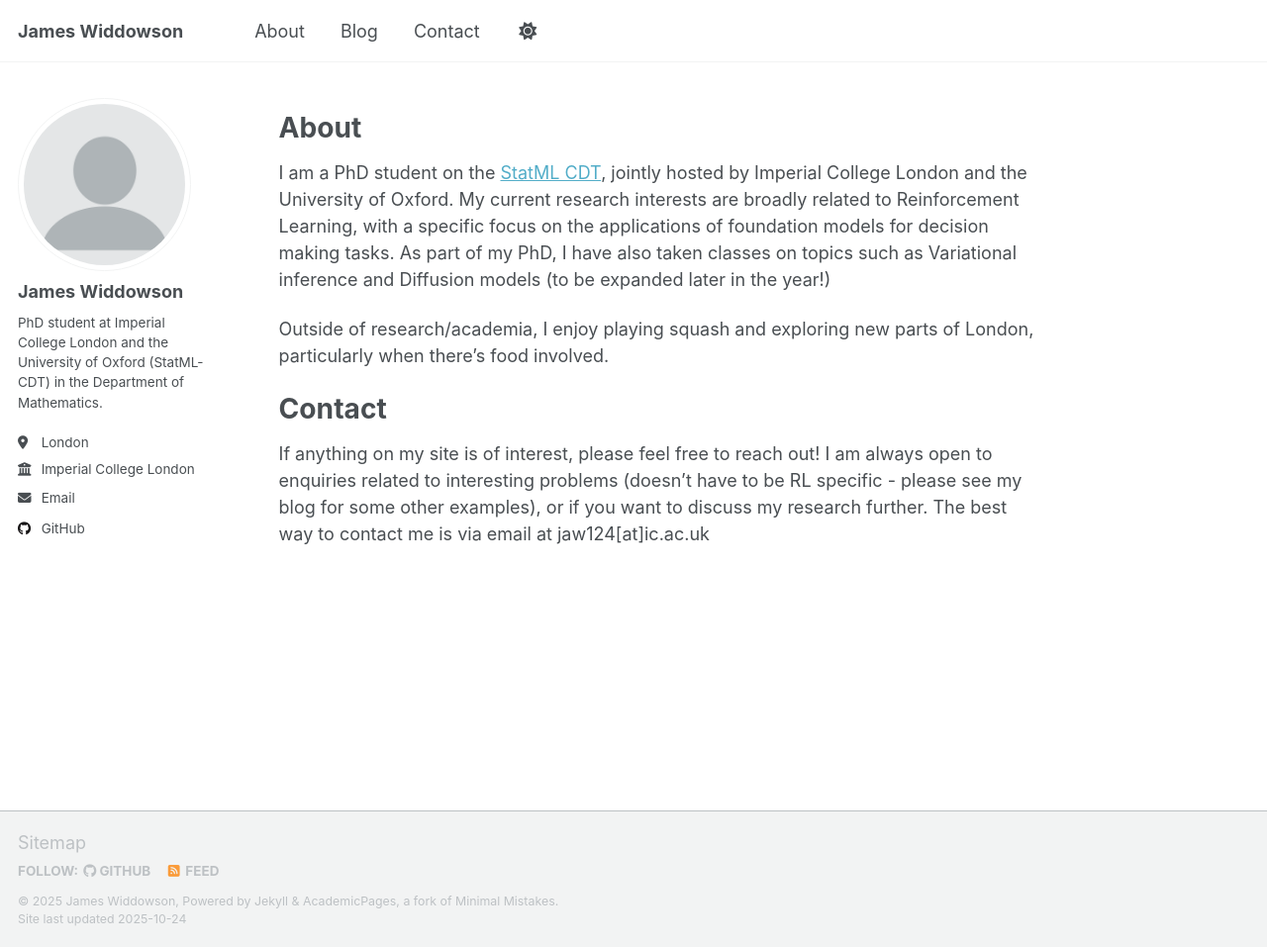
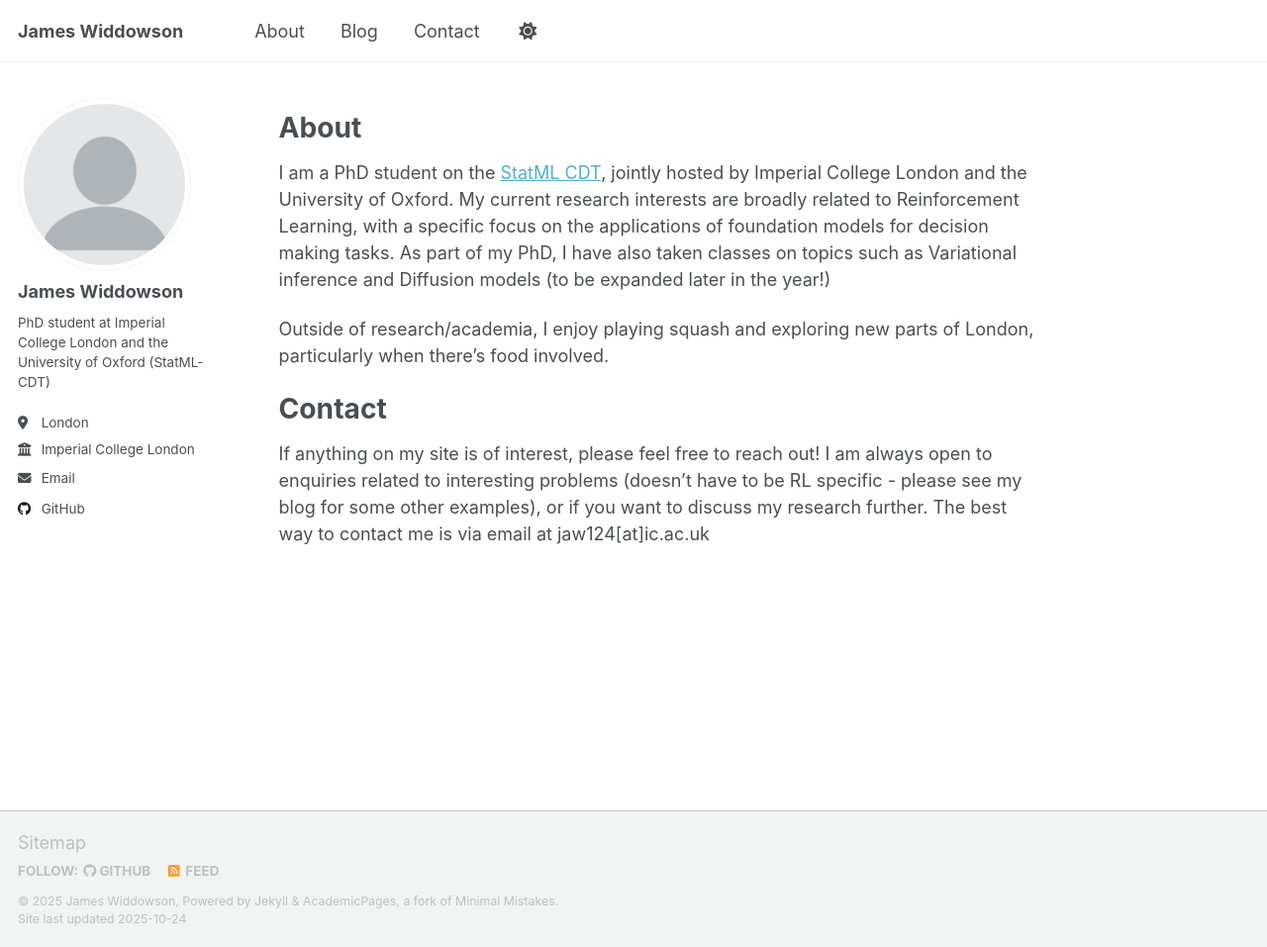
Before and after one commit to james-widdowson/james-widdowson.github.io, a Jekyll site: the page built from _pages/about.md, in a window 1280 px wide and 957 px high. Shown: the whole window at 99% size. Built offline with Jekyll 4.4.1, drawn with Linux system fonts in a browser that asks for light colours; a script that is not in the unit is left out.

Commit message:
Refine bio in _config.yml
Updated bio to remove department specification.

```diff
--- a/_config.yml
+++ b/_config.yml
@@ -27,7 +27,7 @@ author:
   name             : "James Widdowson"
   pronouns         : # example: "she/her"
   bio              : >
-    PhD student at Imperial College London and the University of Oxford (StatML-CDT) in the Department of Mathematics.
+    PhD student at Imperial College London and the University of Oxford (StatML-CDT)
   location         : "London"
   employer         : "Imperial College London"
   uri              : # URL
```
